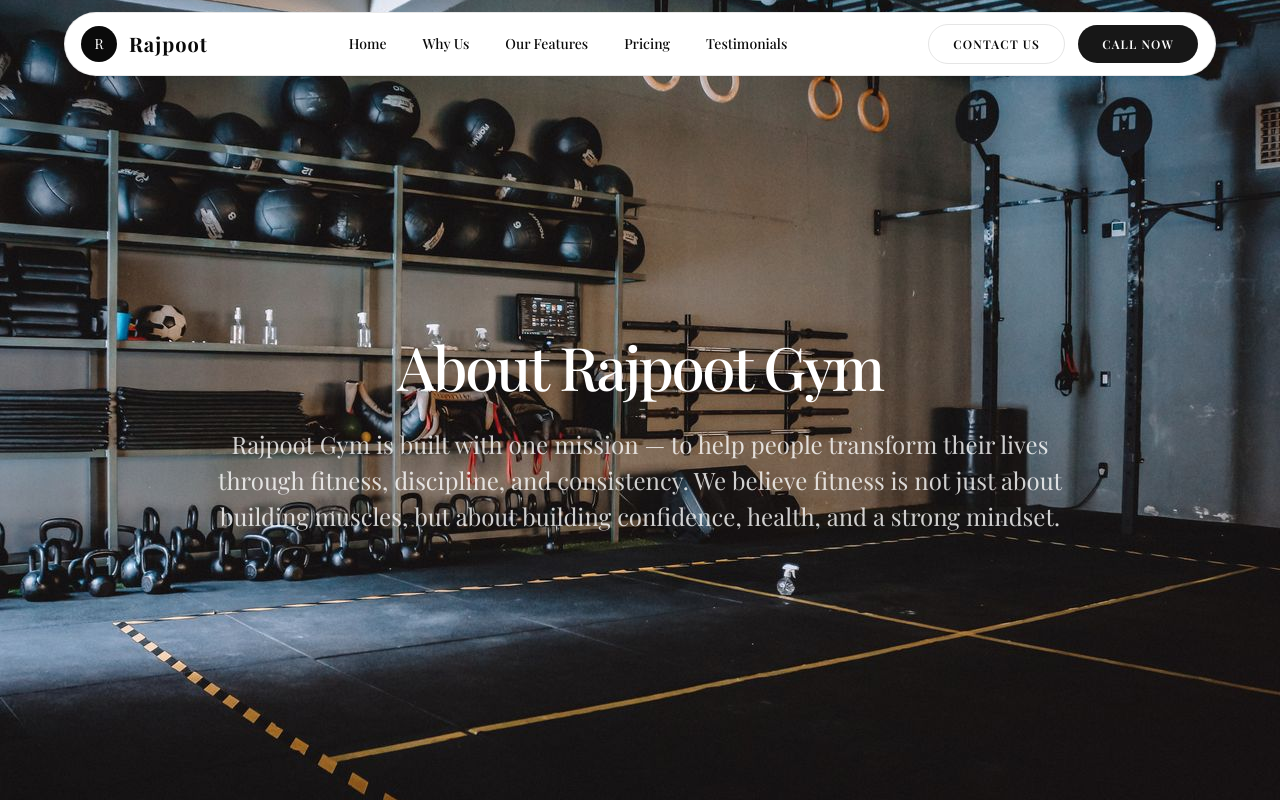
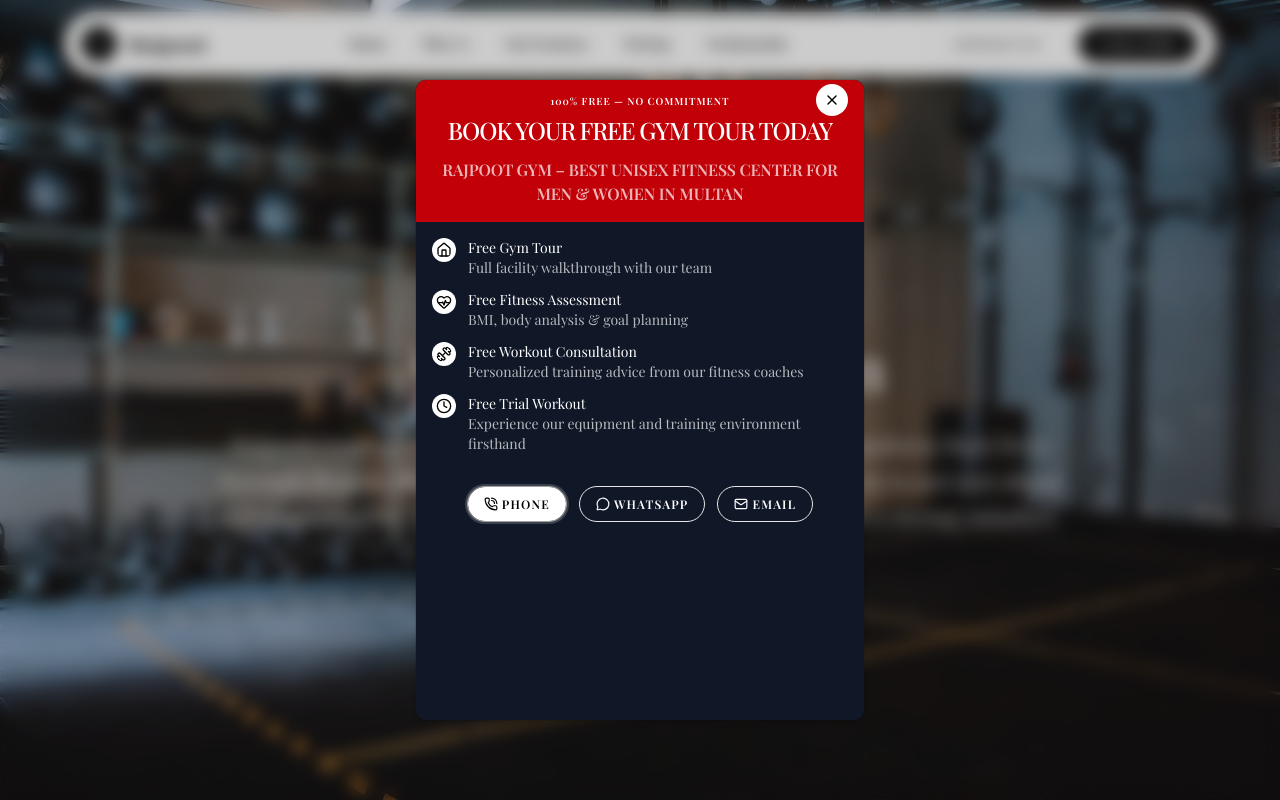
Before and after one commit to abdullah-rajpoot01/gym, a Next.js app: page /about-us in a window 1280 px wide. Shown: the top 800 px of the page. Built offline with nearby package versions, Linux system fonts and the light colour scheme; a web font is replaced by a local one; what tailwind-animations would draw is missing.

Commit message:
dialog butg resolved

```diff
--- a/components/dialog-banner.tsx
+++ b/components/dialog-banner.tsx
@@ -13,7 +13,7 @@
 import { useSearchParams } from "next/navigation"
 
 export function DialogBanner() {
-    const [open, setOpen] = useState(false);
+    const [open, setOpen] = useState(true);
     const searchParams = useSearchParams();
 
     const gymName = searchParams.get("name") || "Rajpoot";
@@ -33,6 +33,7 @@
     return (
         <Dialog open={open} onOpenChange={setOpen}>
             <DialogContent className="h-[80vh] sm:max-w-md rounded-xl flex flex-col gap-0 p-0 bg-gray-900 [&>button:last-child]:hidden ">
+                            <ScrollArea className="flex-1 h-full w-full overflow-hidden no-scrollbar">
                 <DialogHeader className="bg-red-700 p-4 rounded-t-xl shrink-0">
                     <DialogTitle className="flex flex-col items-center">
                         <div className="flex justify-around items-center w-full relative">
@@ -50,8 +51,8 @@
                     </DialogTitle>
                 </DialogHeader>
 
-                <ScrollArea className="flex-1 w-full px-4">
-                    <div className="flex flex-col gap-3 py-4">
+
+                    <div className="flex flex-col gap-3 px-4 py-4">
                         <div className="flex items-start gap-3 text-white">
                             <Home className="shrink-0 bg-white rounded-full p-1 text-black size-6" />
                             <div className="flex flex-col">
```
